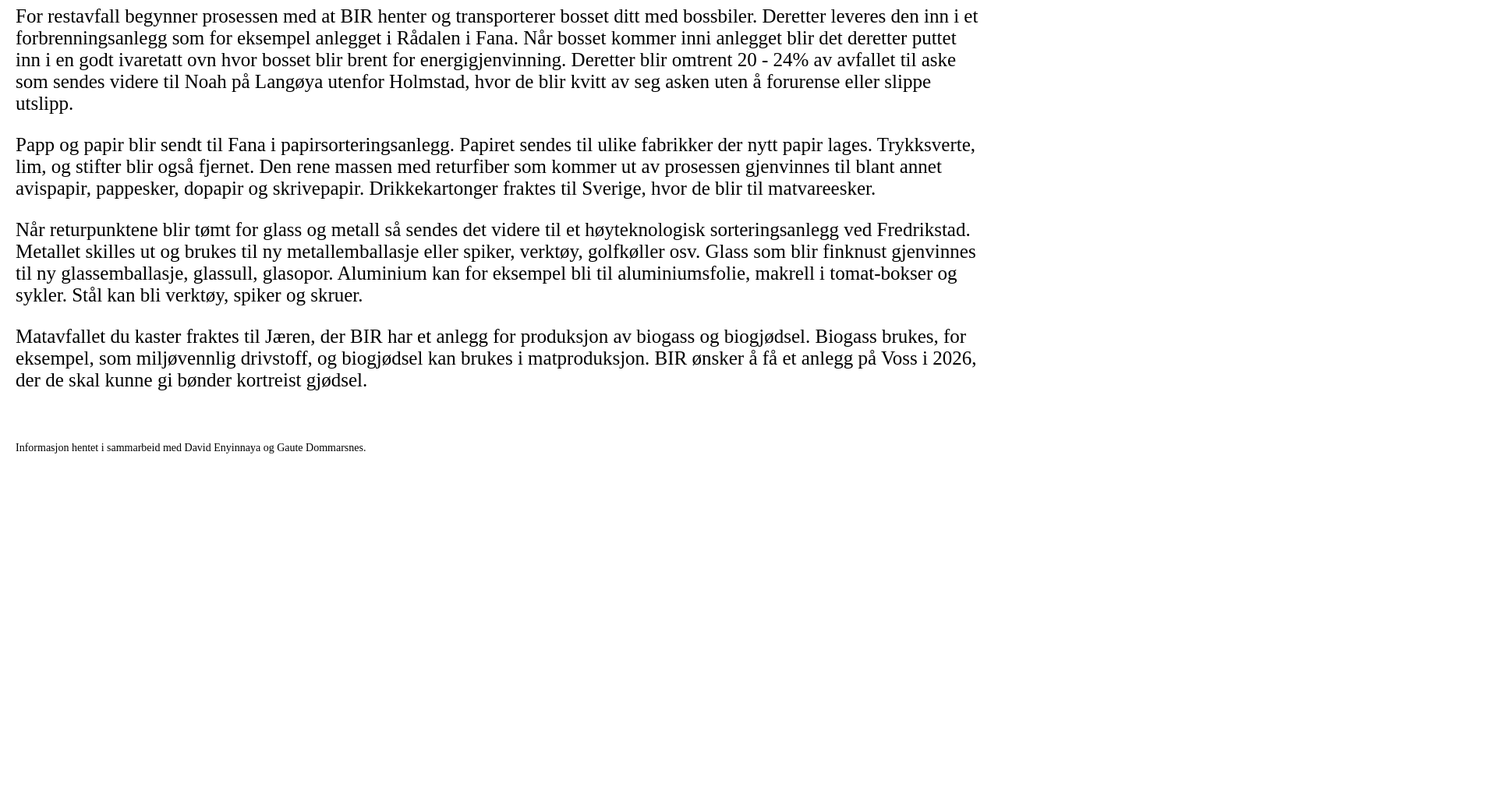
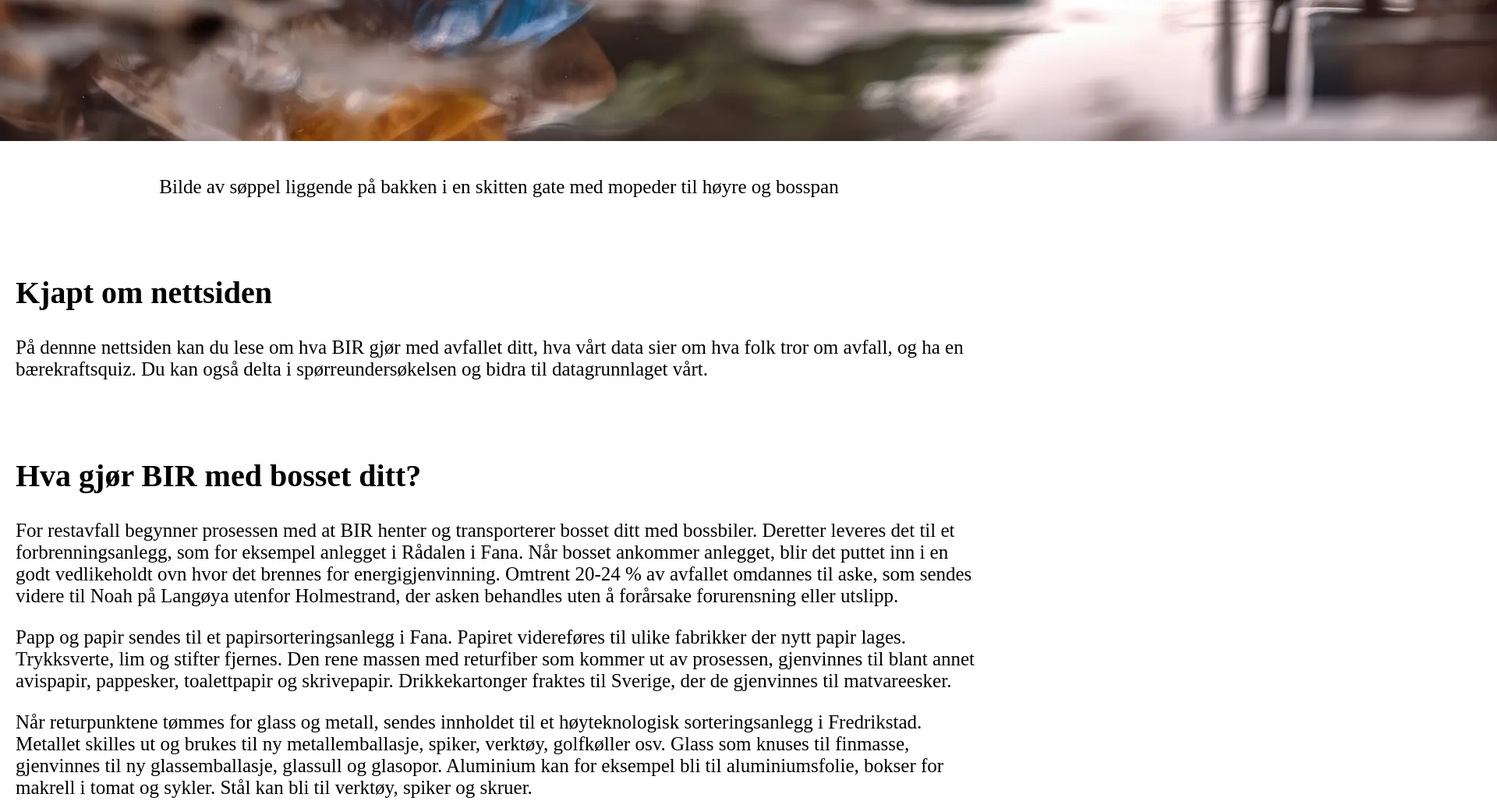
Before and after one commit to Ejmuj/Avfall, a plain HTML site: page index.html in a window 1280 px wide. Shown: the part 1424-2452 px from the top of the page at 78% size, 1920 px wide, since content can reach past the window. Before the commit the page ends 2027 px from the top, so only its background shows below. Drawn offline with Linux system fonts and the light colour scheme.

Commit message:
title changes

```diff
--- a/Css/Style.css
+++ b/Css/Style.css
@@ -18,8 +18,6 @@ body {
   }
 
   .grid-container img {
-    width: 100%;
-    height: 100%;
     object-fit: cover;
 }
 
--- a/Css/index.css
+++ b/Css/index.css
@@ -6,7 +6,6 @@
   .item2 {
     grid-column: 1 / span 3;
     grid-row: 2;
-    text-align: left;
   }
 
   .item3 {
@@ -19,7 +18,6 @@
     grid-column: 1 / span 3;
     grid-row: 4;
     background-color: white;
-    text-align: left;
   }
 
   .item5{
@@ -35,3 +33,10 @@
     background-color: white;
     text-align: left;
   }
+
+  .item7 {
+    grid-column: 1 / span 3;
+    grid-row: 7;
+    background-color: white;
+    text-align: left;
+  }
--- a/index.html
+++ b/index.html
@@ -12,8 +12,8 @@
         <div class="grid-container" id="gridContainer">
             <div class="grid-item item1">
                 <div style="float: left;"><button class="menu-button" onclick="toggleMenu()"><img src="Pictures/bedre-menu-bar-mindre-60.png"></button></div>
-                <h>Avfall</h>
-                <div style="float: right;"><img src="Pictures/Avfall.com-logo-removebg-preview(1).png"></div>
+
+                <img src="Pictures/Avfall.com-logo-removebg-preview(1).png"></div>
             </div>
 
                 <div class="menu-container">
@@ -22,7 +22,7 @@
                     <li data-url="index.html"><a href="index.html">Hjem</a></li>
                     <li data-url="Html/quiz.html"><a href="Html/quiz.html">Quiz</a></li>
                     <li><a href="Html/Fasit-til-quiz.html">Fasit til quiz</a></li>
-                    <li><a href="Html/Om-nettsiden.html">Om-nettsiden</a></li>
+                    <li><a href="Html/Om-nettsiden.html">Om nettsiden</a></li>
                     <li><a href="https://bir.no/" target="_blank">BIR</a></li>
                     <li><a href="https://docs.google.com/forms/d/e/1FAIpQLSdHEvFs-ekt8UkNmRY4i_I5x61BLVshuGw86m1_sjJtutw3Lg/viewform?usp=header" target="_blank">Spørreundersøkelse</a></li>
                 </ul>
@@ -30,41 +30,46 @@
 
 
             <div class="grid-item item3">
-                <img src="Pictures/Garbage-ezgif.com-webp-to-jpg-converter.jpg"><p>Bilde av søppel liggende på bakken i en skitten gate med mopeder til høyre og bosspan</p></div>
+                <img src="Pictures/Garbage-ezgif.com-webp-to-jpg-converter.jpg"></div>
             </div>
-            <div class="grid-item item4">
+
+            <div class="grid-item item4"><p>Bilde av søppel liggende på bakken i en skitten gate med mopeder til høyre og bosspan</p></div>
+
+            <div class="grid-item item5">
                 <h2>Kjapt om nettsiden</h2>
-                <p>I dennne nettsiden kan du lese om hva BIR gjør med avfallet ditt, hva vår data sier om hva folk tror om avfall, og ha en bærekraftsquiz.
-                    Du kan også delta i spørreundersøkelsen og bidra til dataet våres.
+                <p>På dennne nettsiden kan du lese om hva BIR gjør med avfallet ditt, hva vårt data sier om hva folk tror om avfall, og ha en bærekraftsquiz.
+                    Du kan også delta i spørreundersøkelsen og bidra til datagrunnlaget vårt.
                 </p>
             </div>
-            <div class="grid-item item5"><h2>Hva gjør BIR med bosset ditt?</h2>
+            <div class="grid-item item6"><h2>Hva gjør BIR med bosset ditt?</h2>
 
                 <p>For restavfall begynner prosessen med at BIR henter og transporterer bosset ditt med bossbiler.
-                    Deretter leveres den inn i et forbrenningsanlegg som for eksempel anlegget i Rådalen i Fana.
-                    Når bosset kommer inni anlegget blir det deretter puttet inn i en godt ivaretatt ovn hvor bosset blir brent for energigjenvinning.
-                    Deretter blir omtrent 20 - 24% av avfallet til aske som sendes videre til Noah på Langøya utenfor Holmstad, hvor de blir kvitt av seg asken uten å forurense eller slippe utslipp.
+                    Deretter leveres det til et forbrenningsanlegg, som for eksempel anlegget i Rådalen i Fana.
+                    Når bosset ankommer anlegget, blir det puttet inn i en godt vedlikeholdt ovn hvor det brennes for energigjenvinning.
+                    Omtrent 20-24 % av avfallet omdannes til aske, som sendes videre til Noah på Langøya utenfor Holmestrand, der asken behandles uten å forårsake forurensning eller utslipp.
                 </p>
                 <p></p>
-                <p>Papp og papir blir sendt til Fana i papirsorteringsanlegg.
-                    Papiret sendes til ulike fabrikker der nytt papir lages.
-                    Trykksverte, lim, og stifter blir også fjernet.
-                    Den rene massen med returfiber som kommer ut av prosessen gjenvinnes til blant annet avispapir, pappesker, dopapir og skrivepapir.
-                    Drikkekartonger fraktes til Sverige, hvor de blir til matvareesker.</p>
+                <p>Papp og papir sendes til et papirsorteringsanlegg i Fana.
+                    Papiret videreføres til ulike fabrikker der nytt papir lages.
+                    Trykksverte, lim og stifter fjernes.
+                    Den rene massen med returfiber som kommer ut av prosessen, gjenvinnes til blant annet avispapir, pappesker, toalettpapir og skrivepapir.
+                    Drikkekartonger fraktes til Sverige, der de gjenvinnes til matvareesker.</p>
                 <p></p>
                 <p>
-                    Når returpunktene blir tømt for glass og metall så sendes det videre til et høyteknologisk sorteringsanlegg ved Fredrikstad.
-                    Metallet skilles ut og brukes til ny metallemballasje eller spiker, verktøy, golfkøller osv.
-                    Glass som blir finknust gjenvinnes til ny glassemballasje, glassull, glasopor. Aluminium kan for eksempel bli til aluminiumsfolie, makrell i tomat-bokser og sykler.
-                    Stål kan bli verktøy, spiker og skruer.
+                    Når returpunktene tømmes for glass og metall, sendes innholdet til et høyteknologisk sorteringsanlegg i Fredrikstad.
+                    Metallet skilles ut og brukes til ny metallemballasje, spiker, verktøy, golfkøller osv.
+                    Glass som knuses til finmasse, gjenvinnes til ny glassemballasje, glassull og glasopor.
+                    Aluminium kan for eksempel bli til aluminiumsfolie, bokser for makrell i tomat og sykler.
+                    Stål kan bli til verktøy, spiker og skruer.
                 </p>
                 <p></p>
-                    <p>Matavfallet du kaster fraktes til Jæren, der BIR har et anlegg for produksjon av biogass og biogjødsel.
-                    Biogass brukes, for eksempel, som miljøvennlig drivstoff, og biogjødsel kan brukes i matproduksjon.
-                    BIR ønsker å få et anlegg på Voss i 2026, der de skal kunne gi bønder kortreist gjødsel.
+                    <p>
+                        Matavfallet du kaster, fraktes til Jæren, der BIR har et anlegg for produksjon av biogass og biogjødsel.
+                        Biogass brukes for eksempel som miljøvennlig drivstoff, og biogjødsel kan brukes i matproduksjon.
+                        BIR planlegger et anlegg på Voss i 2026, som vil kunne gi bønder kortreist gjødsel.
                 </p>
                 </div>
-            <div class="grid-item item6"><p2>Informasjon hentet i sammarbeid med David Enyinnaya og Gaute Dommarsnes.</p2></div>
+            <div class="grid-item item7"><p2>Informasjon hentet i sammarbeid med David Enyinnaya og Gaute Dommarsnes.</p2></div>
             <script src="Javascript/Meny.js"></script>
         </div>
 
```
Also changed, not shown: Html/Fasit-til-quiz.html (+2 -3 lines), Html/Om-nettsiden.html (+5 -6 lines), Html/quiz.html (+3 -3 lines), Pictures/92px.png (added), Pictures/Fasit.jpg (added), Pictures/Fasit.png (added), Pictures/Fasit92px.png (added), Pictures/Om nettsiden 2 p.png (added), Pictures/Om nettsiden 2 pn.png (added), Pictures/Om nettsiden.jpg (added), Pictures/Om nettsiden2.jpg (added), Pictures/good92px.png (added), Pictures/hauwk2.png (added), Pictures/quiz.jpg (added), 1 more files.
